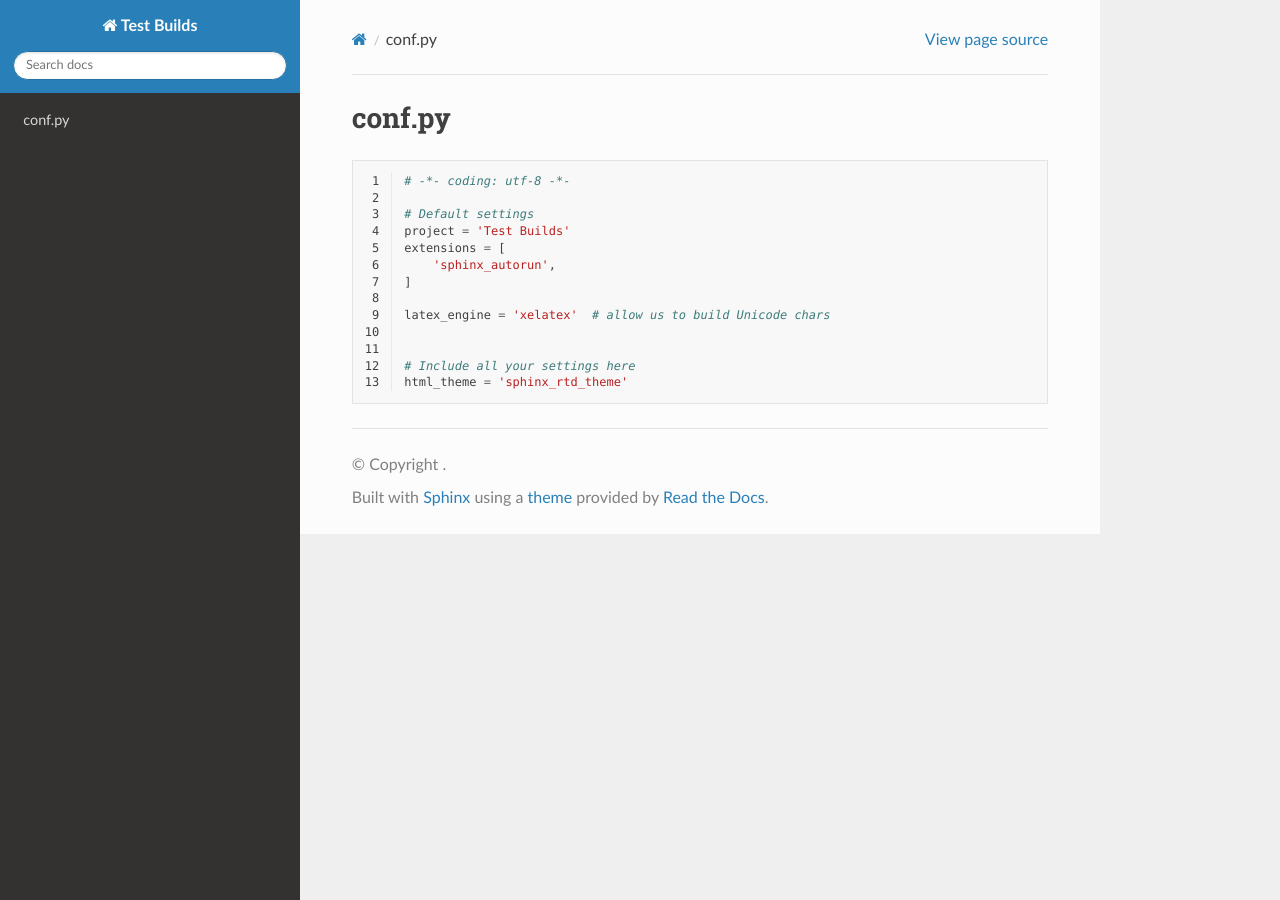
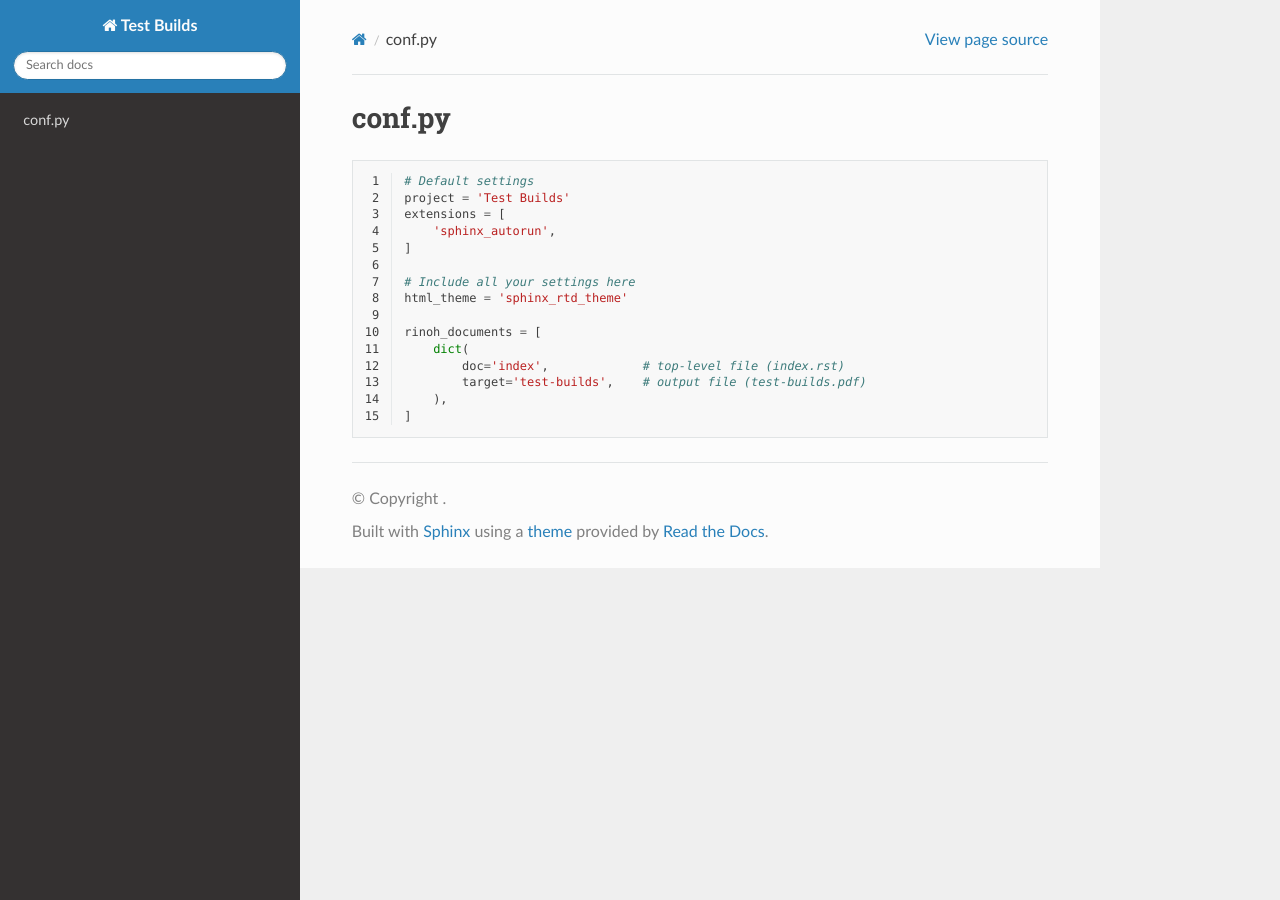
Before and after one commit to readthedocs/test-builds, a Sphinx documentation site: the page built from docs/conf.rst, in a window 1280 px wide. Built offline with Sphinx 7.4.7 and the Read the Docs theme 2.0.0, drawn with Linux system fonts in a browser that asks for light colours.

Commit message:
Build PDF with rinohtype

```diff
--- a/docs/conf.py
+++ b/docs/conf.py
@@ -1,13 +1,15 @@
-# -*- coding: utf-8 -*-
-
 # Default settings
 project = 'Test Builds'
 extensions = [
     'sphinx_autorun',
 ]
 
-latex_engine = 'xelatex'  # allow us to build Unicode chars
-
-
 # Include all your settings here
 html_theme = 'sphinx_rtd_theme'
+
+rinoh_documents = [
+    dict(
+        doc='index',             # top-level file (index.rst)
+        target='test-builds',    # output file (test-builds.pdf)
+    ),
+]
--- a/requirements.txt
+++ b/requirements.txt
@@ -1 +1,2 @@
 sphinx-autorun
+rinohtype
```
Also changed, not shown: .readthedocs.yaml.
